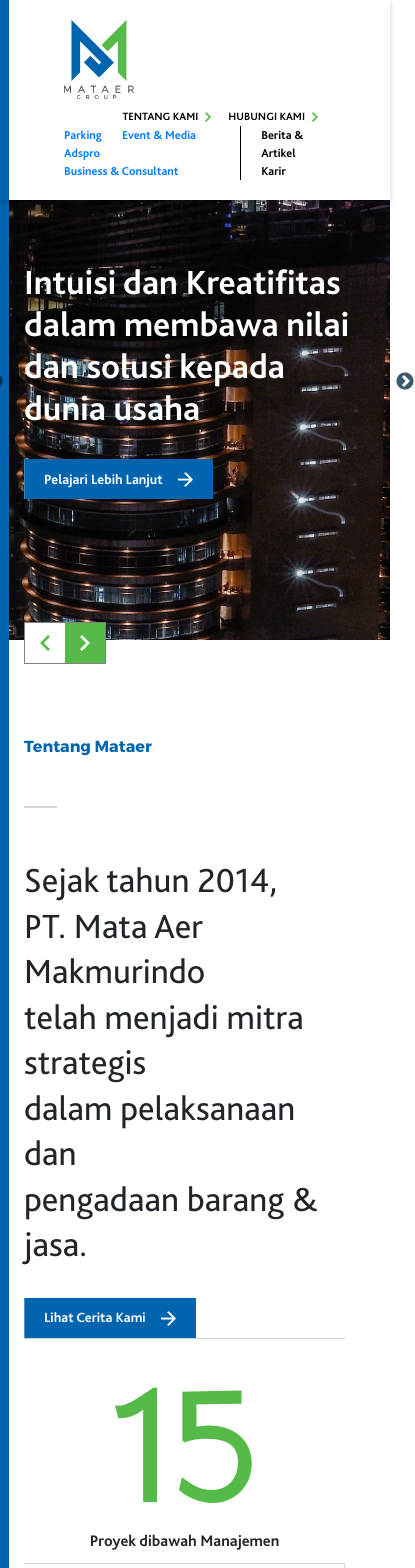
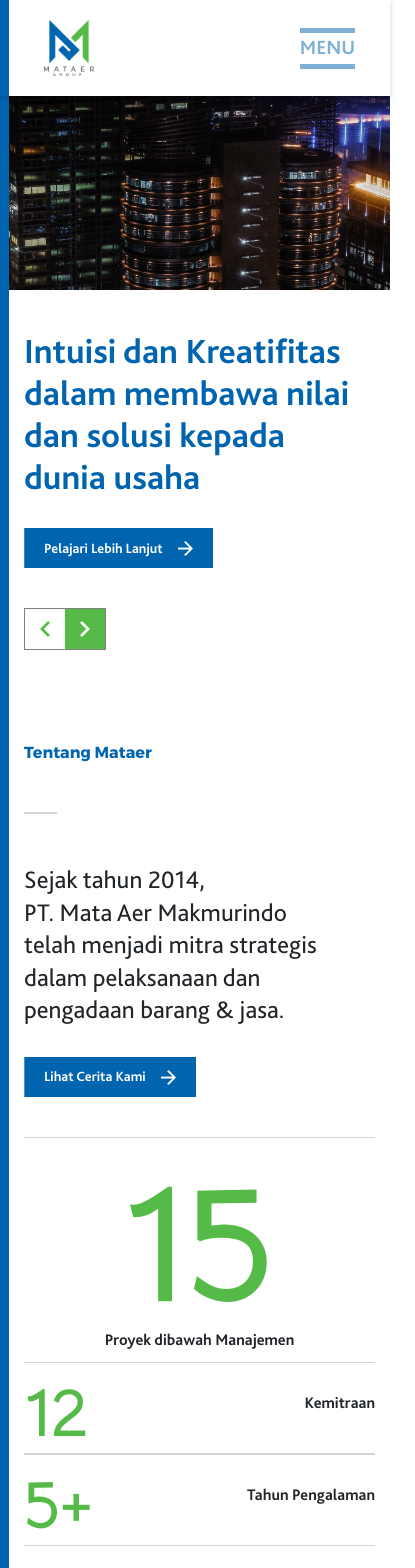
Before and after one commit to faikarghas/mataer, a Next.js app: page / in a window 390 px wide. Shown: the top 1568 px of the page, 415 px wide, since content can reach past the window. Built offline with nearby package versions, Linux system fonts and the light colour scheme.

Commit message:
mobile version 0.1

```diff
--- a/components/layout/menu.js
+++ b/components/layout/menu.js
@@ -1,18 +1,29 @@
-import React from 'react'
+import React,{useState} from 'react'
 import {Row,Col, Container} from 'react-bootstrap'
 import Link from 'next/link'
 
 const Menu = ({logo,page,scrollActive}) => {
+    const [showMenu , setShowMenu] = useState(false)
+
+    function openMenu() {
+        setShowMenu(!showMenu)
+    }
+
     return (
         <menu className={scrollActive}>
                 <Container fluid>
                     <Row>
-                        <Col xs={12} md={6}>
+                        <Col xs={12} md={6} className="menu_mobile">
                             <Link href="/"><a>
-                            <img src={logo} alt="logo mataer" width="70px"/>
+                                <img src={logo} alt="logo mataer" width="70px"/>
                             </a></Link>
+                            <div className={`menu_mobile_btn forMobile ${showMenu ? 'open' : 'close'}`} onClick={openMenu}>
+                                <span></span>
+                                <span>MENU</span>
+                                <span></span>
+                            </div>
                         </Col>
-                        <Col xs={12} md={6}>
+                        <Col xs={12} md={6} className="forDesktop">
                             <div className="menu__link">
                                 <ul className="menu__link-top">
                                     <li><Link href="/"><a>TENTANG KAMI <span><img src="/right2.png"/></span></a></Link></li>
@@ -32,6 +43,7 @@ const Menu = ({logo,page,scrollActive}) => {
                                 </div>
                             </div>
                         </Col>
+
                     </Row>
                 </Container>
             </menu>
--- a/pages/index.js
+++ b/pages/index.js
@@ -14,7 +14,8 @@ const settings = {
     speed: 500,
     slidesToShow: 1,
     slidesToScroll: 1,
-    fade: true
+    fade: true,
+    arrows:false
 };
 
 
@@ -104,8 +105,8 @@ const Home = () => {
         <main>
             <div className="home__section_about" ref={numberRef}>
                 <Container>
-                    <Row style={{width:'100%'}}>
-                        <Col xs={12} md={6}>
+                    <Row>
+                        <Col xs={12} md={6} className="home__section_about-1">
                             <p className="title">Tentang Mataer</p>
                             <h2>Sejak tahun 2014,<br/>PT. Mata Aer Makmurindo<br/>telah menjadi mitra strategis<br/>dalam pelaksanaan dan<br/>pengadaan barang & jasa.</h2>
                             <div className="link__to">
@@ -167,8 +168,8 @@ const Home = () => {
                             </Col>
                             <Col xs={12} md={6}>
                                 <div className="artikel__wrapper_img1">
-                                    <img src="/Article1.jpg" width="100%" alt="img artikel" />
-                                    <div className="linkToArtikel" ><Link href=""><a><img src="/arrow-front.png" /></a></Link></div>
+                                    <img src="/Article1.jpg" width="100%" alt="img artikel" className="forDesktop"/>
+                                    <div className="linkToArtikel forDesktop"><Link href=""><a><img src="/arrow-front.png" /></a></Link></div>
                                 </div>
                             </Col>
                         </Row>
@@ -185,8 +186,8 @@ const Home = () => {
                                         </Col>
                                         <Col xs={12} md={4}>
                                             <div className="artikel__wrapper_img2">
-                                                <img src="/Article1.jpg" width="100%" alt="img artikel" />
-                                                <div className="linkToArtikel linkToArtikel_bottom-zero" ><Link href=""><a><img src="/arrow-front.png" /></a></Link></div>
+                                                <img src="/Article1.jpg" width="100%" alt="img artikel" className="forDesktop"/>
+                                                <div className="linkToArtikel linkToArtikel_bottom-zero forDesktop" ><Link href=""><a><img src="/arrow-front.png" /></a></Link></div>
                                             </div>
                                         </Col>
                                     </Row>
@@ -203,8 +204,8 @@ const Home = () => {
                                         </Col>
                                         <Col xs={12} md={6}>
                                             <div className="artikel__wrapper_img2">
-                                                <img src="/Article1.jpg" width="100%" alt="img artikel" />
-                                                <div className="linkToArtikel linkToArtikel_bottom-zero" ><Link href=""><a><img src="/arrow-front.png" /></a></Link></div>
+                                                <img src="/Article1.jpg" width="100%" alt="img artikel" className="forDesktop"/>
+                                                <div className="linkToArtikel linkToArtikel_bottom-zero forDesktop" ><Link href=""><a><img src="/arrow-front.png" /></a></Link></div>
                                             </div>
                                         </Col>
                                     </Row>
@@ -221,8 +222,8 @@ const Home = () => {
                                         </Col>
                                         <Col xs={12} md={4}>
                                             <div className="artikel__wrapper_img2">
-                                                <img src="/Article1.jpg" width="100%" alt="img artikel" />
-                                                <div className="linkToArtikel linkToArtikel_bottom-zero" ><Link href=""><a><img src="/arrow-front.png" /></a></Link></div>
+                                                <img src="/Article1.jpg" width="100%" alt="img artikel" className="forDesktop"/>
+                                                <div className="linkToArtikel linkToArtikel_bottom-zero forDesktop" ><Link href=""><a><img src="/arrow-front.png" /></a></Link></div>
                                             </div>
                                         </Col>
                                     </Row>
@@ -239,8 +240,8 @@ const Home = () => {
                                         </Col>
                                         <Col xs={12} md={6}>
                                             <div className="artikel__wrapper_img2">
-                                                <img src="/Article1.jpg" width="100%" alt="img artikel" />
-                                                <div className="linkToArtikel linkToArtikel_bottom-zero" ><Link href=""><a><img src="/arrow-front.png" /></a></Link></div>
+                                                <img src="/Article1.jpg" width="100%" alt="img artikel" className="forDesktop"/>
+                                                <div className="linkToArtikel linkToArtikel_bottom-zero forDesktop" ><Link href=""><a><img src="/arrow-front.png" /></a></Link></div>
                                             </div>
                                         </Col>
                                     </Row>
--- a/sass/base/_utilities.scss
+++ b/sass/base/_utilities.scss
@@ -117,3 +117,87 @@ background: transparent;
         }
     }
 }
+
+.forDesktop{
+    display: flex;
+    @include respond(down-tab-port){
+        display: none;
+    }
+}
+
+.forMobile{
+    display: none;
+    @include respond(down-tab-port){
+        display: flex;
+    }
+}
+
+
+// menu button
+
+/* Icon 4 */
+
+.menu_mobile_btn {
+    width: 55px;
+    height: 40px;
+    position: relative;
+    transform: rotate(0deg);
+    transition: .5s ease-in-out;
+    cursor: pointer;
+  }
+
+.menu_mobile_btn span {
+    &:not(:nth-child(2)){
+        display: block;
+        position: absolute;
+        height: 5px;
+        width: 100%;
+        background: $color_blue;
+        opacity: 1;
+        left: 0;
+        transform: rotate(0deg);
+        transition: .25s ease-in-out;
+    }
+  }
+
+.menu_mobile_btn {
+}
+
+.menu_mobile_btn span:nth-child(1) {
+  top: 0px;
+  transform-origin: left center;
+}
+
+.menu_mobile_btn span:nth-child(2) {
+  top: 18px;
+  transform-origin: left center;
+  display: flex;
+  align-items: center;
+  justify-content: center;
+  width: 100%;
+  font-size: 2rem;
+  color: $color_blue;
+  padding: 1rem 0;
+}
+
+.menu_mobile_btn span:nth-child(3) {
+  top: 36px;
+  transform-origin: left center;
+}
+
+.menu_mobile_btn.open span:nth-child(1) {
+  transform: rotate(45deg);
+  top: 0px;
+  left: 9px;
+}
+
+.menu_mobile_btn.open span:nth-child(2) {
+  width: 0%;
+  opacity: 0;
+}
+
+.menu_mobile_btn.open span:nth-child(3) {
+  transform: rotate(-45deg);
+  top: 39px;
+  left: 9px;
+}
--- a/sass/layout/_layout.scss
+++ b/sass/layout/_layout.scss
@@ -11,6 +11,9 @@ header{
         border-left: 9px solid $color_blue;
         box-shadow: 0 2px 6px 0 rgba(0,0,0,.2);
         transition: all 0.5s;
+        @include respond(down-tab-port){
+            padding: 2rem;
+        }
         &.active_scroll{
             // opacity: 0;
             // visibility: hidden;
@@ -89,10 +92,30 @@ header{
             }
         }
 
+        .menu_mobile{
+            a{
+                img{
+                    @include respond(down-tab-port){
+                        width: 50px;
+                        object-fit: contain;
+                    }
+                }
+            }
+
+            @include respond(down-tab-port){
+                display: flex;
+                justify-content: space-between;
+                align-items: center;
+            }
+        }
+
     }
 
     .header__slider{
         margin-top: 12rem;
+        @include respond(down-tab-port){
+            margin-top: 9rem;
+        }
         &_item{
             position: relative;
 
@@ -102,16 +125,27 @@ header{
                 object-fit: cover;
                 transition: all 1s ;
                 transform: scale(1.01);
+                @include respond(down-tab-port){
+                    height: 200px;
+                }
             }
             .text__banner{
                 position: absolute;
                 top: 50%;
                 transform: translateY(-50%);
                 width: 100%;
+                @include respond(down-tab-port){
+                    position: static;
+                    transform: none;
+                    margin-top: 4rem;
+                }
                 h1{
                     color: white;
                     font-size: 3.5rem;
                     margin-bottom: 3rem;
+                    @include respond(down-tab-port){
+                        color: $color_blue;
+                    }
                 }
             }
         }
@@ -129,9 +163,17 @@ header{
     .arrow__slider{
         position: absolute;
         bottom: -20px;
+        @include respond(down-tab-port){
+            position: static;
+            margin-top: 4rem;
+        }
+
         ul{
             margin: 0;
             border: 1px solid grey;
+            @include respond(down-tab-port){
+                display: inline-block;
+            }
             li{
                 list-style: none;
                 width: 40px;
--- a/sass/pages/_home.scss
+++ b/sass/pages/_home.scss
@@ -1,9 +1,17 @@
 .home__section_about{
     margin: 4rem 0;
     padding: 5rem 0;
+    &-1{
+        @include respond(down-tab-port){
+            margin-bottom: 4rem;
+        }
+    }
     h2{
         margin-bottom: 3rem;
         font-size: 3.5rem;
+        @include respond(down-tab-port){
+            font-size: 2.5rem;
+        }
     }
     .title{
         margin-bottom: 10rem;
@@ -34,6 +42,9 @@
         color: $color_green;
         line-height: 1em;
         margin-top: 1rem;
+        @include respond (down-tab-port){
+            font-size: 7rem;
+        }
     }
 
     p{
@@ -42,17 +53,28 @@
 
     .pm{
         border-top: 1px solid lightgray;
-            }
+    }
 
     .km{
         border-top: 1px solid lightgray;
         border-bottom: 1px solid lightgray;
         border-right: 1px solid lightgray;
+        @include respond (down-tab-port){
+            border-right: none;
+            display: flex;
+            justify-content: space-between;
+            align-items: center;
+        }
     }
 
     .tp{
         border-top: 1px solid lightgray;
         border-bottom: 1px solid lightgray;
+        @include respond (down-tab-port){
+            display: flex;
+            justify-content: space-between;
+            align-items: center;
+        }
     }
 }
 
@@ -63,6 +85,10 @@
     h2{
         color: white;
         font-size: 3rem;
+        @include respond(down-tab-port){
+            margin-bottom: 4rem;
+            font-size: 2.5rem;
+        }
     }
 
     ul{
@@ -130,6 +156,10 @@
             color: $color_blue;
             font-size: 3rem;
             text-decoration: none;
+            @include respond(down-tab-port){
+                font-size: 2.5rem;
+                margin-bottom: 1.5rem;
+            }
         }
         span{
             font-size: 1.3rem;
@@ -156,6 +186,10 @@
             color: $color_blue;
             font-size: 1.3rem;
             text-decoration: none;
+            @include respond(down-tab-port){
+                font-size: 1.5rem;
+                margin-bottom: 1.5rem;
+            }
         }
         span{
             font-size: 1.3rem;
```
Also changed, not shown: pages/parking-produk.js (+22 -11 lines).
